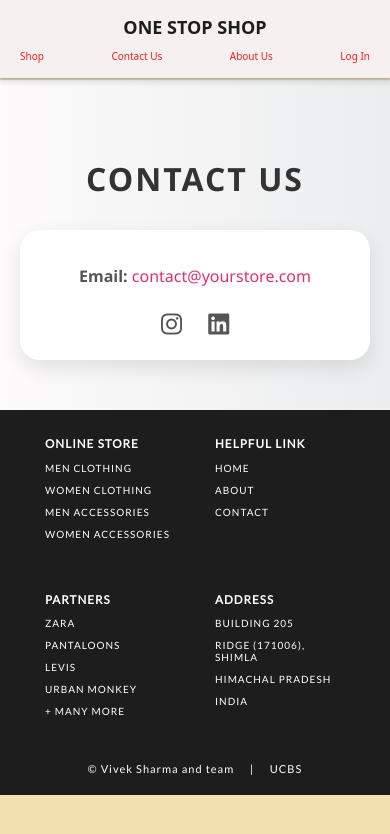
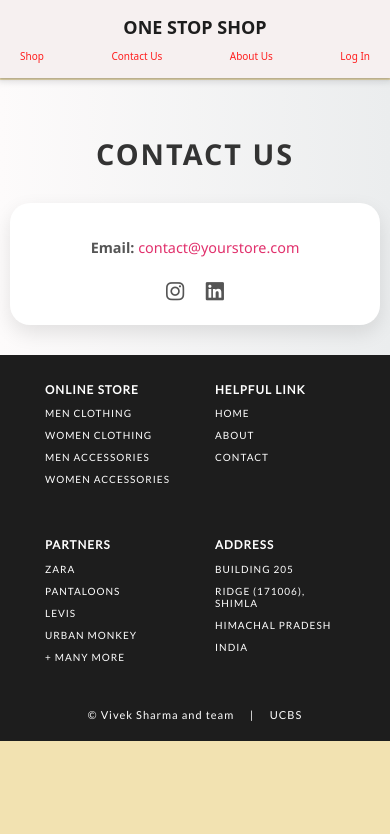
Before and after one commit to realviveksharma/One-Stop-Shop, a plain HTML site: page contact.html in a window 390 px wide. Drawn offline with Linux system fonts and the light colour scheme; a web font is replaced by a local one.

Commit message:
Update contact.css

```diff
--- a/css/contact.css
+++ b/css/contact.css
@@ -67,3 +67,34 @@
       padding: 20px;
     }
   }
+
+
+  /* For tablets (portrait and landscape) */
+@media (max-width: 768px) {
+  .contact-us {
+    padding: 40px 15px;
+  }
+  .contact-us h2 {
+    font-size: 2rem;
+  }
+  .contact-details {
+    padding: 20px;
+  }
+}
+
+/* For smartphones */
+@media (max-width: 480px) {
+  .contact-us {
+    padding: 30px 10px;
+  }
+  .contact-us h2 {
+    font-size: 1.8rem;
+  }
+  .contact-details p {
+    font-size: 0.9rem;
+  }
+  .social-icons a {
+    font-size: 1.3rem;
+    margin: 0 8px;
+  }
+}
```
